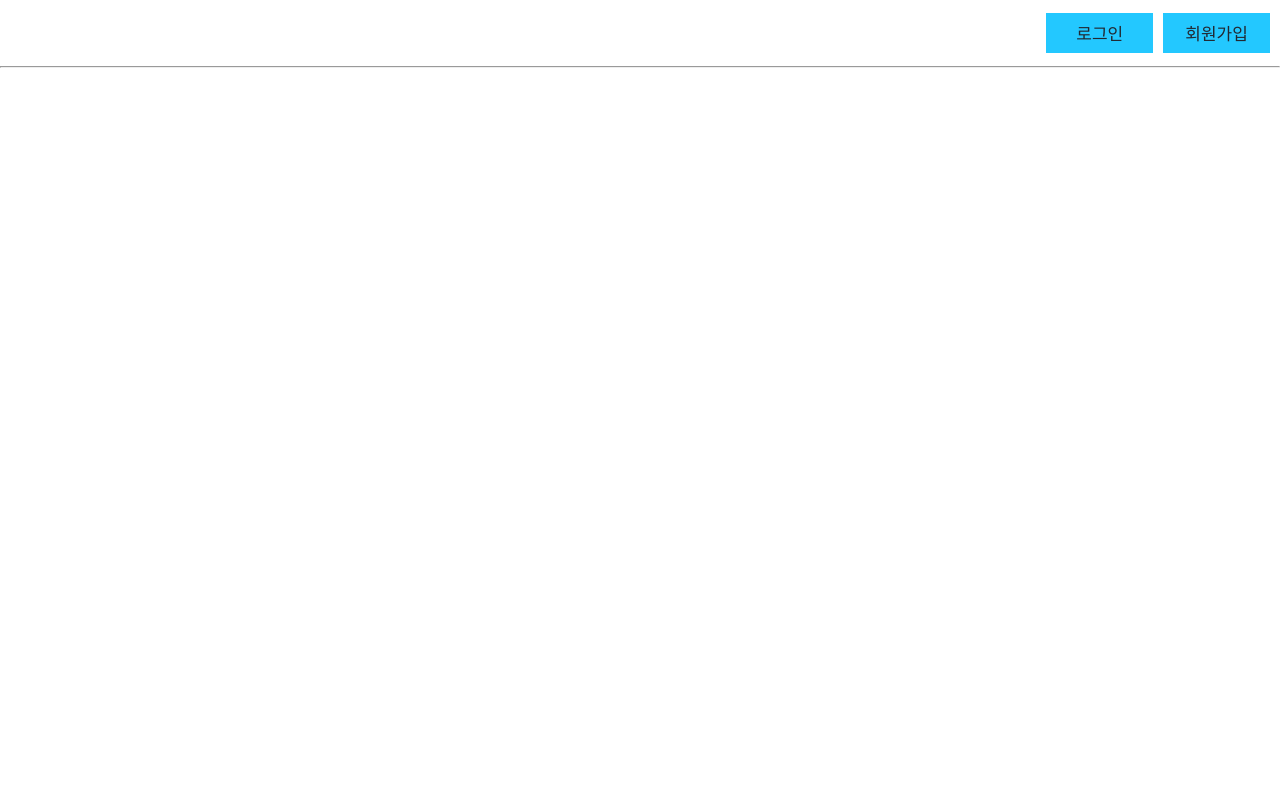
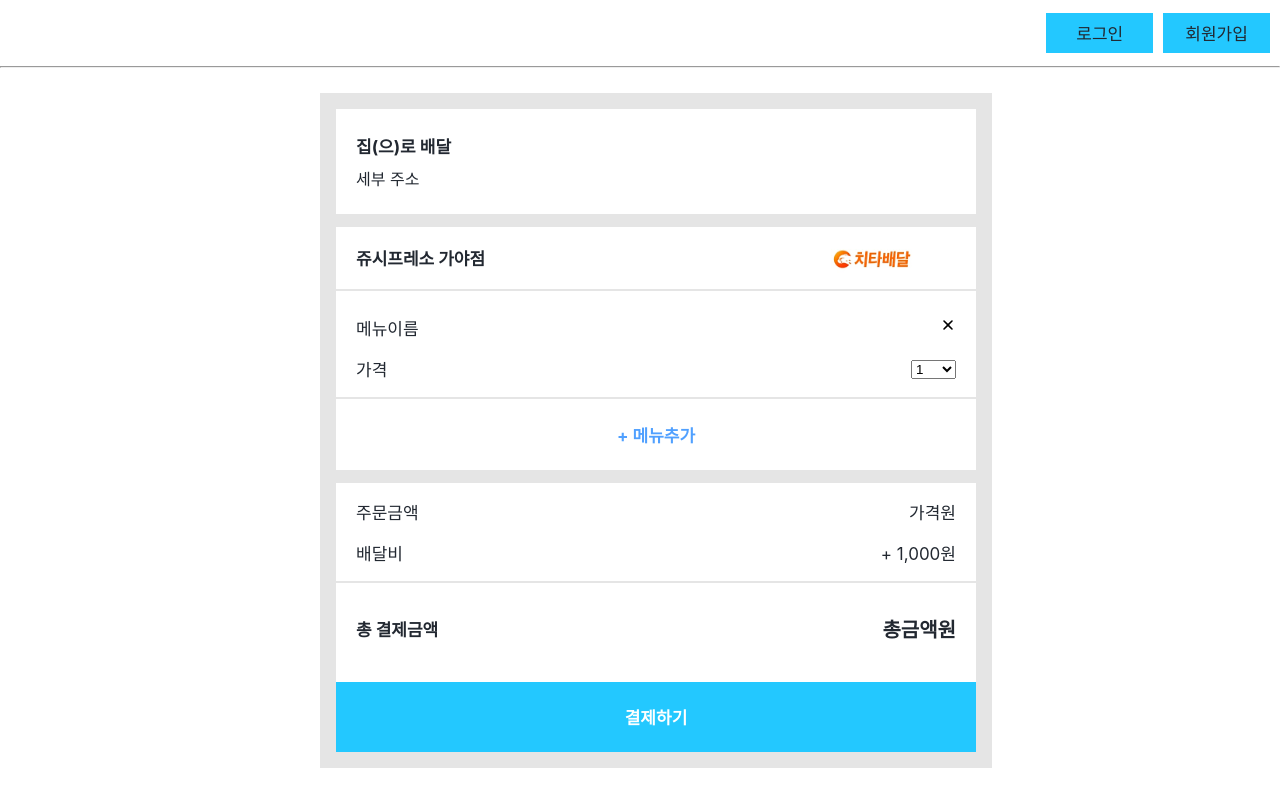
Before and after one commit to skdud4659/HanghaeEats_FE, a React (Create React App) app in the folder hanghae_eats/: page /cart in a window 1280 px wide. Built offline with nearby package versions, Linux system fonts and the light colour scheme.

Commit message:
cart 페이지 뷰 완성

```diff
--- a/hanghae_eats/src/pages/Cart.js
+++ b/hanghae_eats/src/pages/Cart.js
@@ -1,11 +1,111 @@
-import React from 'react';
+import React from "react";
+import styled from "styled-components";
+import { Grid, Input, Button, Text, Image } from "../elements";
+import { history } from "../redux/configStore";
+
+//치타 이미지
+import chita from "../img/chita.jpg";
+
+//삭제 icon
+import { HiX } from "react-icons/hi";
 
 const Cart = (props) => {
+
   return (
     <React.Fragment>
+      <Grid padding="16px" bg="#E5E5E5">
+        <Grid padding="16px 0px" bg="#ffffff">
+          <Text margin="8px 20px" bold>
+            집(으)로 배달
+          </Text>
+          <Text margin="8px 20px" size="15">
+            세부 주소
+          </Text>
+        </Grid>
 
+        <Grid height="1vw" bg="#E5E5E5" />
+
+        <Grid padding="8px 0px" bg="#ffffff">
+          <Grid is_flex>
+            <Text margin="8px 20px" bold>
+              쥬시프레소 가야점
+            </Text>
+            <Image
+              is_slide
+              width="30%"
+              height="30px"
+              margin="8px"
+              src={chita}
+            />
+          </Grid>
+
+          <hr style={{ border: "1px solid #E5E5E5" }} />
+
+          <Grid padding="8px 0px">
+            <Grid is_flex>
+              <Text margin="8px 20px">메뉴이름</Text>
+              <Grid width="true" margin="8px 20px">
+                <HiX />
+              </Grid>
+            </Grid>
+            <Grid is_flex>
+              <Text margin="8px 20px"> 가격</Text>
+              <Grid width="true" margin="8px 20px">
+                <select name="count">
+                    <option value="1" >1</option>
+                    <option value="2" >2</option>
+                    <option value="3" >3</option>
+                    <option value="4" >4</option>
+                    <option value="5" >5</option>
+                    <option value="6" >6</option>
+                    <option value="7" >7</option>
+                    <option value="8" >8</option>
+                    <option value="9" >9</option>
+                    <option value="10+">10+</option>
+                  </select>
+              </Grid>
+            </Grid>
+            <hr style={{ border: "1px solid #E5E5E5" }}/>
+            <Grid align="center" padding="15px 0px">
+              <Text bold color="#50A0FF">
+                + 메뉴추가
+              </Text>
+            </Grid>
+          </Grid>
+
+          <Grid height="1vw" bg="#E5E5E5" />
+
+          <Grid padding="8px 0px" bg="#ffffff">
+            <Grid is_flex>
+              <Text margin="8px 20px"> 주문금액 </Text>
+              <Text margin="8px 20px"> 가격원 </Text>
+            </Grid>
+
+            <Grid is_flex>
+              <Text margin="8px 20px"> 배달비 </Text>
+              <Text margin="8px 20px"> + 1,000원 </Text>
+            </Grid>
+
+            <hr style={{ border: "1px solid #E5E5E5" }} />
+
+            <Grid is_flex padding="15px 0px">
+              <Text margin="8px 20px" bold> 총 결제금액 </Text>
+              <Text margin="8px 20px" bold size="20px"> 총금액원 </Text>
+            </Grid>
+          </Grid>
+
+        </Grid>
+
+        <Button height="70px">
+          <Text color="#ffffff" bold> 결제하기 </Text>
+        </Button>
+      </Grid>
     </React.Fragment>
   );
-}
+};
+
+const SelectBox = styled.div`
+  margin : "8px 20px"
+`;
 
 export default Cart;
--- a/hanghae_eats/src/pages/Login.js
+++ b/hanghae_eats/src/pages/Login.js
@@ -33,7 +33,13 @@ const Login = (props) => {
   return (
     <React.Fragment>
       <Grid padding="16px" align="center">
-        <Image height="100px" src={coupang_logo} />
+        <Image
+        height="10vw"
+        src={coupang_logo}
+        _onClick = {() => {
+          history.push("/");
+        }}
+        />
 
         <FromBox name="loginForm" onSubmit={formik.handleSubmit}>
           <Grid is_flex padding="16px 0px">
@@ -88,7 +94,7 @@ const Login = (props) => {
 
           <Grid padding="16px 0px">
             <Text
-              size="13px"
+              size="15px"
               color="#50A0FF"
               onClick={() => history.push("/register")}
             >
--- a/hanghae_eats/src/pages/Register.js
+++ b/hanghae_eats/src/pages/Register.js
@@ -46,7 +46,13 @@ const Register = (props) => {
   return (
     <React.Fragment>
       <Grid padding="16px" align="center">
-        <Image height="100px" src={coupang_logo} />
+        <Image
+        height="10vw"
+        src={coupang_logo}
+        _onClick = {() => {
+          history.push("/");
+        }}
+        />
 
         <FromBox name="registerForm" onSubmit={formik.handleSubmit}>
           <Grid margin="0 0 0 auto">
@@ -57,7 +63,7 @@ const Register = (props) => {
 
           <Grid is_flex padding="16px 0px">
             <Grid width="10%">
-              <HiOutlineMail />
+              <HiOutlineMail size="25"/>
             </Grid>
 
             <Grid width="90%">
@@ -78,7 +84,7 @@ const Register = (props) => {
 
           <Grid is_flex padding="16px 0px">
             <Grid width="10%">
-              <HiOutlineLockClosed />
+              <HiOutlineLockClosed size="25"/>
             </Grid>
             <Grid width="90%">
               <Input
@@ -98,7 +104,7 @@ const Register = (props) => {
 
           <Grid is_flex padding="16px 0px">
             <Grid width="10%">
-              <HiOutlineUser />
+              <HiOutlineUser size="25"/>
             </Grid>
             <Grid width="90%">
               <Input
@@ -118,7 +124,7 @@ const Register = (props) => {
 
           <Grid is_flex padding="16px 0px">
             <Grid width="10%">
-              <HiOutlineDeviceMobile />
+              <HiOutlineDeviceMobile size="25"/>
             </Grid>
             <Grid width="90%">
               <Input
```
